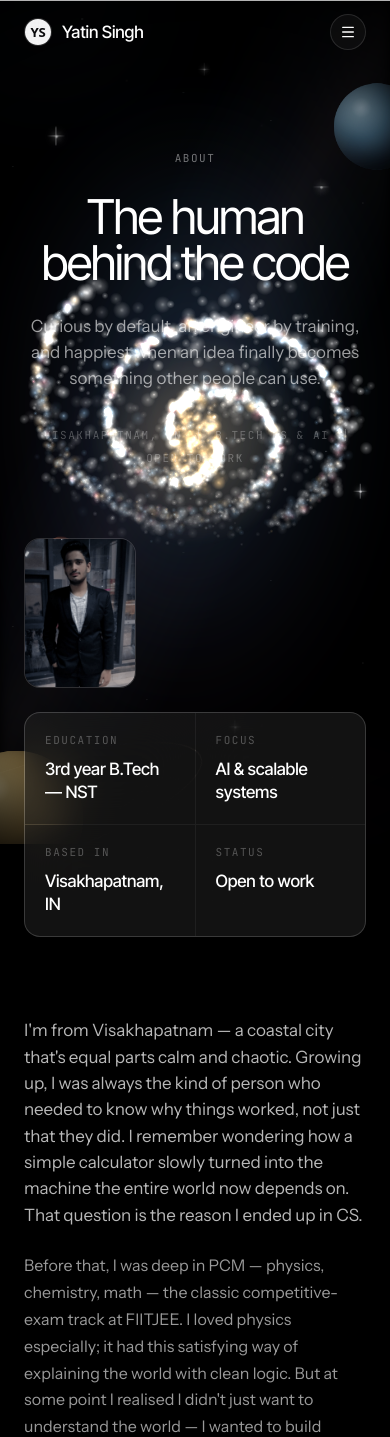
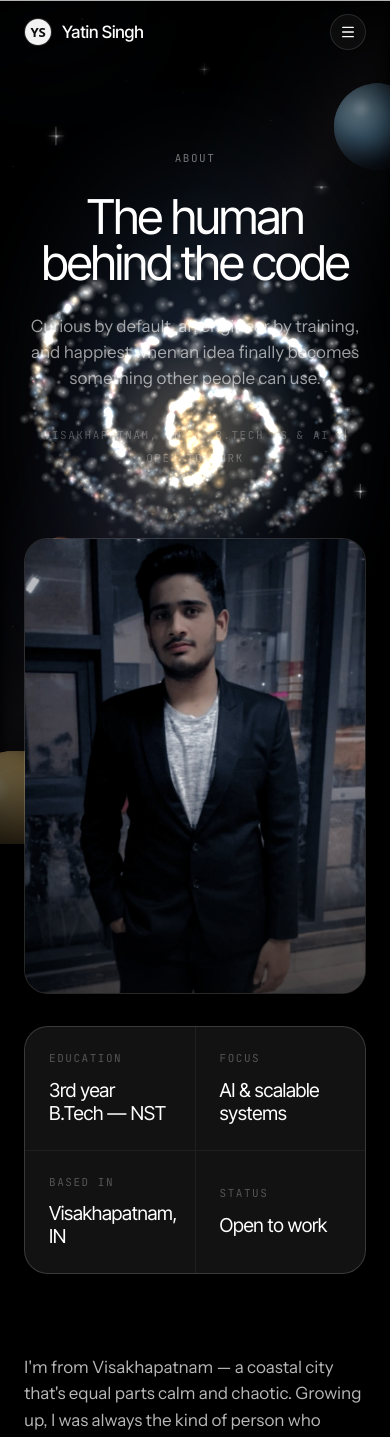
Before and after one commit to yatinsingh2007/yatin-singh-portfolio, a Next.js app: page /about in a window 390 px wide. Shown: the top 1437 px of the page. Built offline with nearby package versions, Linux system fonts and the light colour scheme.

Commit message:
ui: update about page layout with responsive grid, enhanced portrait styling, and larger fact card typography

```diff
--- a/app/about/page.js
+++ b/app/about/page.js
@@ -63,27 +63,31 @@ export default function About() {
 
       <Section className="pt-14 md:pt-20">
         <Container>
-          {/* portrait (small, rectangular, left) + fact strip */}
+          {/* portrait (large, rectangular, left) + fact strip */}
           <Reveal>
-            <div className="mx-auto flex max-w-4xl flex-col items-start gap-6 sm:flex-row sm:items-stretch">
-              <figure className="shrink-0 self-start">
-                <div className="relative aspect-3/4 w-28 overflow-hidden rounded-2xl border border-line bg-paper-2 sm:w-32">
+            <div className="mx-auto grid max-w-5xl grid-cols-1 items-stretch gap-8 md:grid-cols-[minmax(0,1fr)_1.1fr] md:gap-10">
+              <figure className="group relative">
+                <div className="relative aspect-3/4 w-full overflow-hidden rounded-3xl border border-line bg-paper-2">
                   <Image
                     src="/yatin_singh.jpeg"
                     alt="Yatin Singh"
                     fill
                     priority
-                    sizes="128px"
-                    className="object-cover object-[center_18%] grayscale-[0.5] transition-[filter] duration-700 hover:grayscale-0"
+                    sizes="(max-width: 768px) 100vw, 480px"
+                    className="object-cover object-[center_18%] grayscale-[0.35] transition-[filter,transform] duration-700 group-hover:grayscale-0 group-hover:scale-[1.02]"
                   />
+                  <div className="pointer-events-none absolute inset-0 bg-gradient-to-t from-void/60 via-transparent to-transparent" />
                 </div>
               </figure>
 
-              <dl className="grid flex-1 grid-cols-2 gap-px overflow-hidden rounded-2xl border border-line bg-line">
+              <dl className="grid grid-cols-2 gap-px self-stretch overflow-hidden rounded-3xl border border-line bg-line">
                 {facts.map(([k, v]) => (
-                  <div key={k} className="bg-void/40 p-5 backdrop-blur-xl">
+                  <div
+                    key={k}
+                    className="flex flex-col justify-center bg-void/40 p-6 backdrop-blur-xl md:p-8"
+                  >
                     <dt className="t-meta text-ink-faint">{k}</dt>
-                    <dd className="t-h5 mt-2.5 text-ink">{v}</dd>
+                    <dd className="t-h4 mt-3 text-ink">{v}</dd>
                   </div>
                 ))}
               </dl>
```
